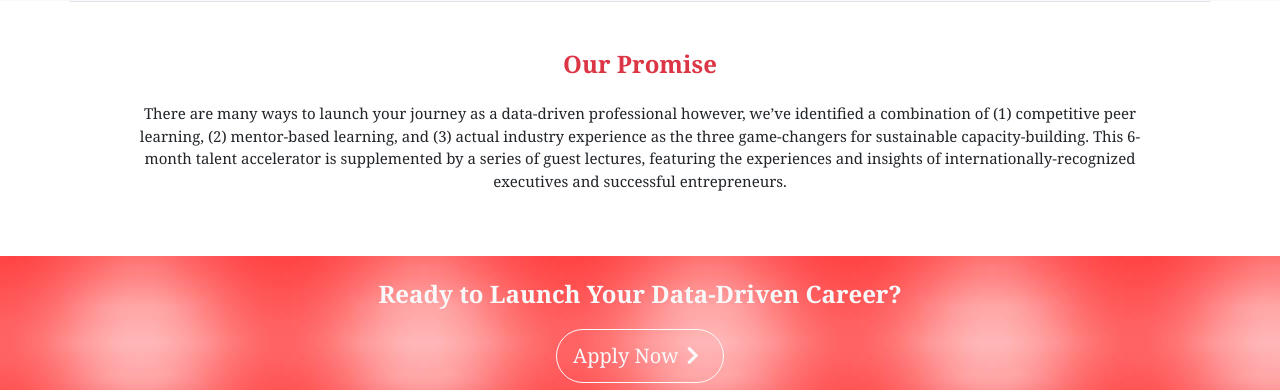
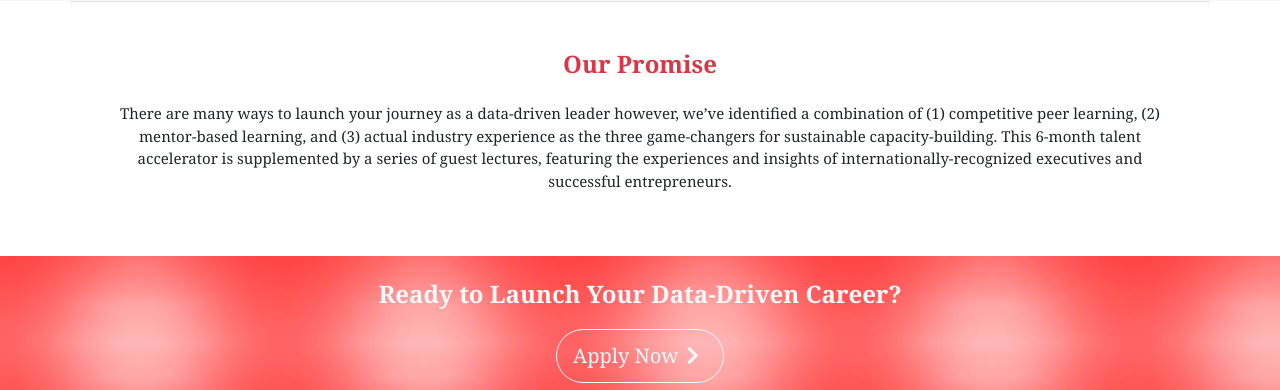
Before and after one commit to BlossomAcademy/blossomac, a Django app: page /joinblossom/ in a window 1280 px wide. Shown: the part 939-1329 px from the top of the page. Run offline with Django 3.2, Linux system fonts and the light colour scheme; some libraries are stand-ins or nearby versions.

Commit message:
Update join.html

```diff
--- a/datascience/templates/join.html
+++ b/datascience/templates/join.html
@@ -68,7 +68,7 @@
     <div style="min-height:200px;" class="">
       <div class="container border-top p-5 ">
         <h3 class="text-center text-danger font-weight-bold pb-3"> Our Promise</h3>
-        <p class="text-center"> There are many ways to launch your journey as a data-driven professional however, we’ve identified a combination of (1) competitive peer learning, (2) mentor-based learning, and (3) actual industry experience as the three game-changers for sustainable capacity-building. This 6-month talent accelerator is supplemented by a series of guest lectures, featuring the experiences and insights of internationally-recognized executives and successful entrepreneurs.</p>
+        <p class="text-center"> There are many ways to launch your journey as a data-driven leader however, we’ve identified a combination of (1) competitive peer learning, (2) mentor-based learning, and (3) actual industry experience as the three game-changers for sustainable capacity-building. This 6-month talent accelerator is supplemented by a series of guest lectures, featuring the experiences and insights of internationally-recognized executives and successful entrepreneurs.</p>
       </div>
     </div>
 
```
